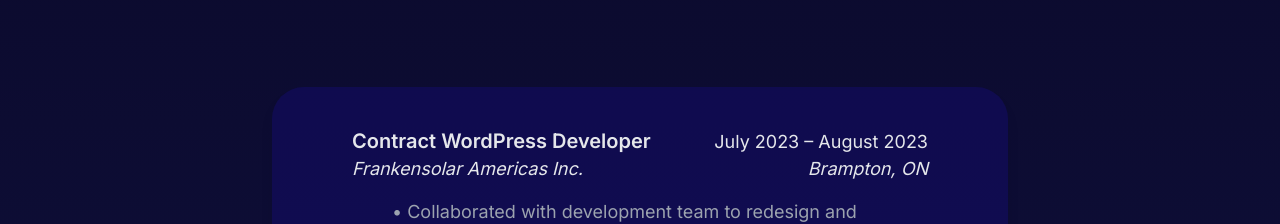
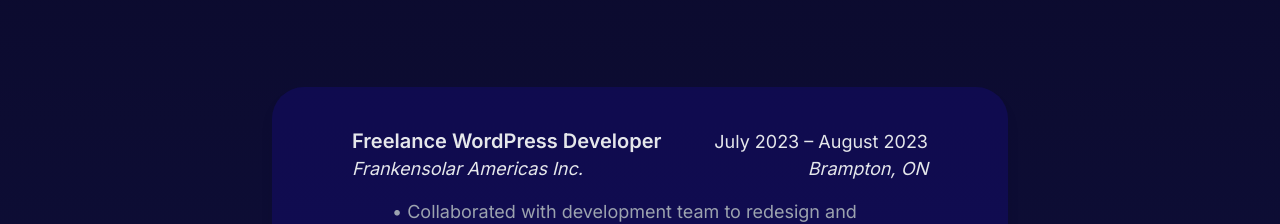
Before and after one commit to MiaN11579/Portfolio, a Next.js app: page / in a window 1280 px wide. Shown: the part 1251-1475 px from the top of the page. Built offline with nearby package versions, Linux system fonts and the light colour scheme; a web font is replaced by a local one.

Commit message:
Update resume

```diff
--- a/components/main/Experience.tsx
+++ b/components/main/Experience.tsx
@@ -39,7 +39,7 @@ class Experience extends Component<Props, State> {
                 </motion.h1>
                 <div className='h-full w-full items-center justify-center flex flex-col gap-10 md:px-20 z-[30] '>
                     <ExperienceCard
-                        title='Contract WordPress Developer'
+                        title='Freelance WordPress Developer'
                         company='Frankensolar Americas Inc.'
                         date='July 2023 – August 2023'
                         location=' Brampton, ON'
```
Also changed, not shown: 1 other file (tests, documents, lock files or other folders).
